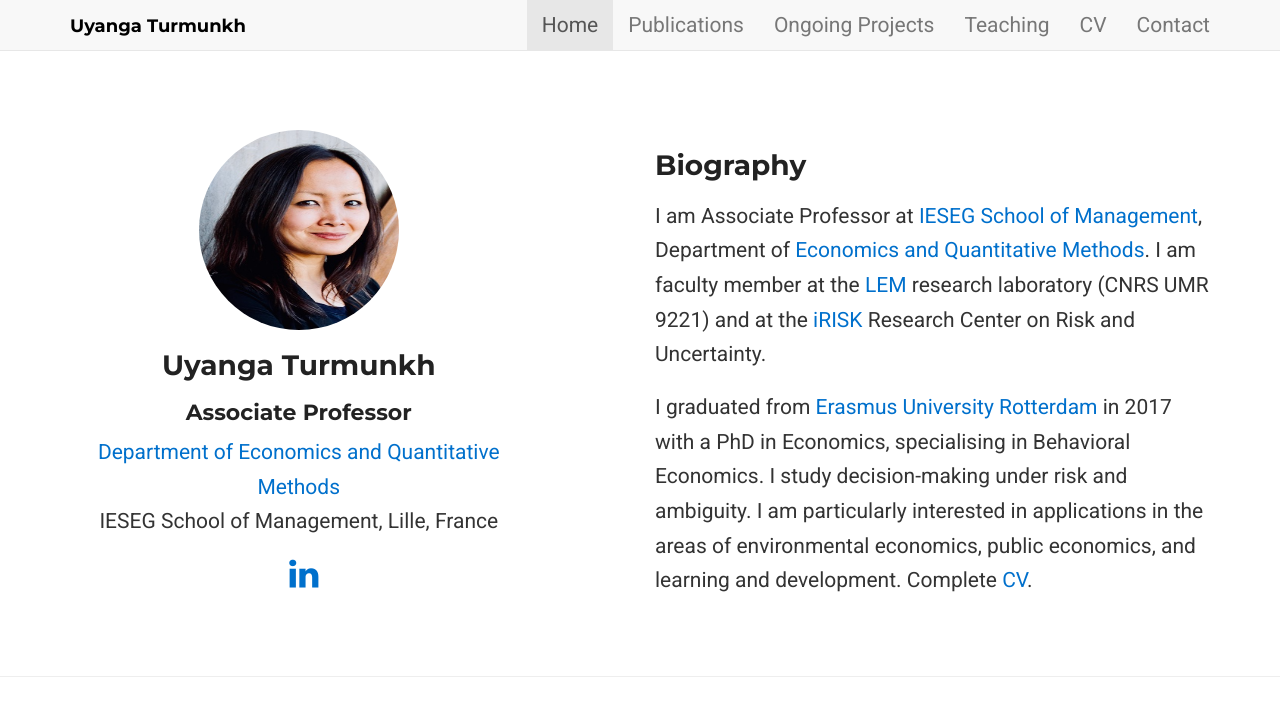
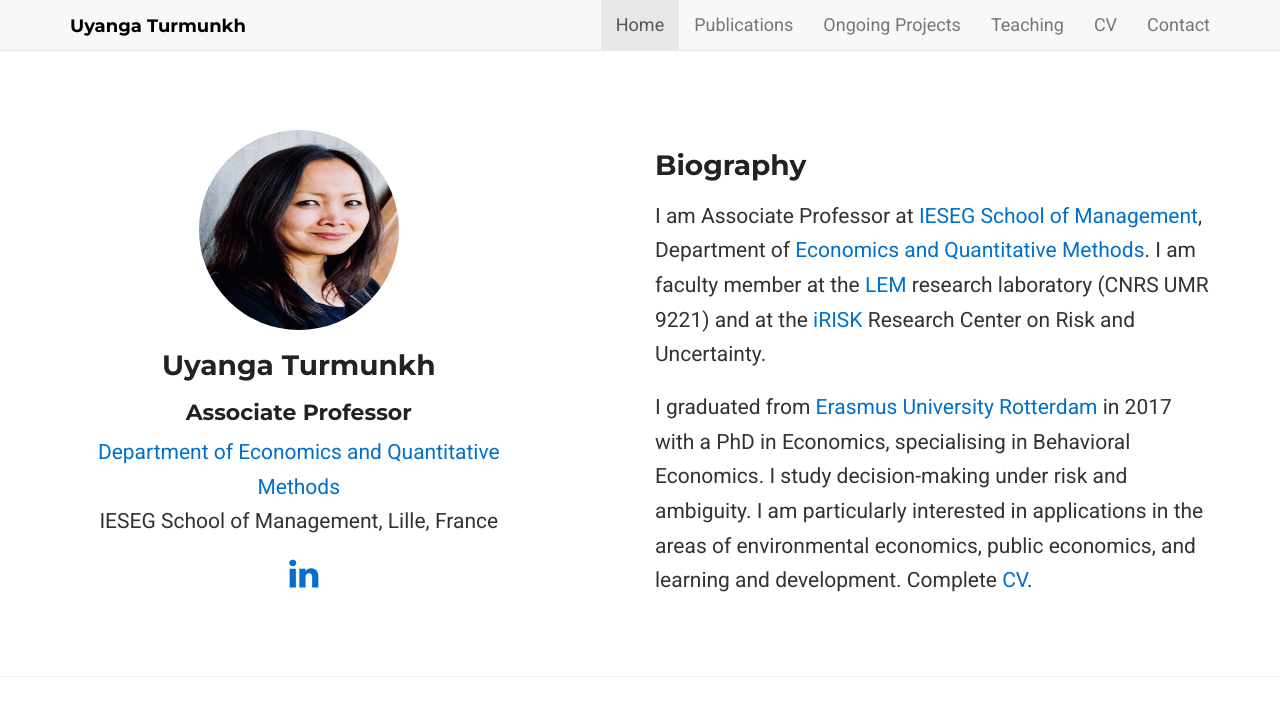
Before and after one commit to prakharsood24/uyanga-demo, a Jekyll site: the page built from index.md, in a window 1280 px wide and 1400 px high. Shown: the top 717 px of the window. Built offline with Jekyll 4.4.1, drawn with Linux system fonts in a browser that asks for light colours; nearby versions of some CDN libraries; a style sheet for code colours, icons or effects is not loaded; grey boxes are pictures that could not be loaded.

Commit message:
Update style.css

```diff
--- a/assets/css/style.css
+++ b/assets/css/style.css
@@ -1,4 +1,3 @@
-/* Global scaling — affects everything except the navbar */
 body {
   padding-top: 70px;
   font-family: "Roboto", sans-serif;
@@ -7,7 +6,6 @@
   font-size: 21px; /* 15px × 1.4 = 21px — this is your new base font size */
 }
 
-/* Headings (unchanged for structure balance) */
 h1, h2, h3, h4 {
   font-family: "Montserrat", sans-serif;
   font-weight: 700;
@@ -116,7 +114,7 @@
 }
 
 .fa-ul li {
-  margin-bottom: 18px; /* slightly increased for readability */
+  margin-bottom: 18px;
 }
 
 /* Education section */
@@ -252,3 +250,7 @@
   color: #555;
   font-size: 16px;
 }
+
+.navbar-nav>li>a {
+  font-size:18px;
+}
```
